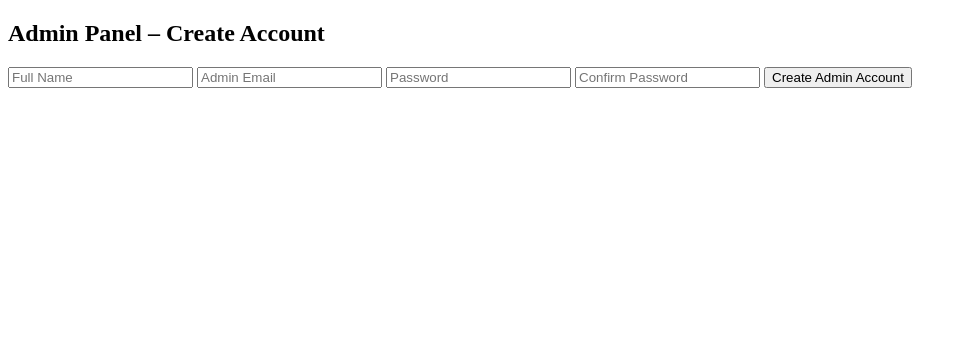
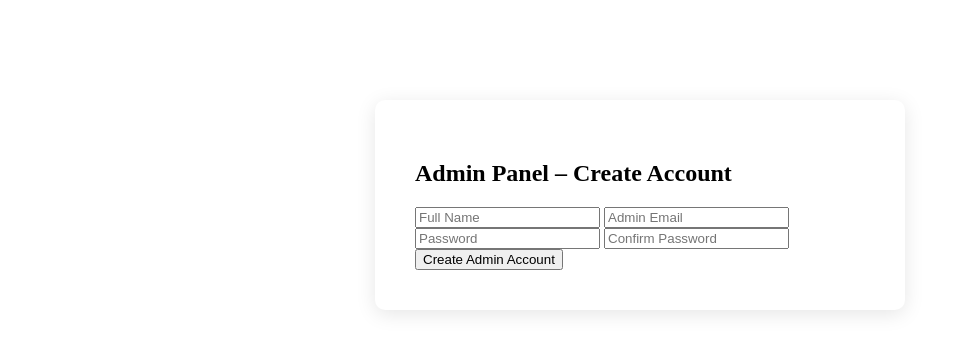
Before and after one commit to billynation001/GreenReserve, a plain HTML site: page admin-signup.html in a window 1280 px wide. Shown: the whole page, without its empty margins (0-967 px from the left). Drawn offline with Linux system fonts and the light colour scheme.

Commit message:
Update admin.css

```diff
--- a/admin.css
+++ b/admin.css
@@ -1,4 +1,3 @@
-<link rel="stylesheet" href="styles/admin.css" />
 .signup-container {
   max-width: 450px;
   margin: 100px auto;
```
